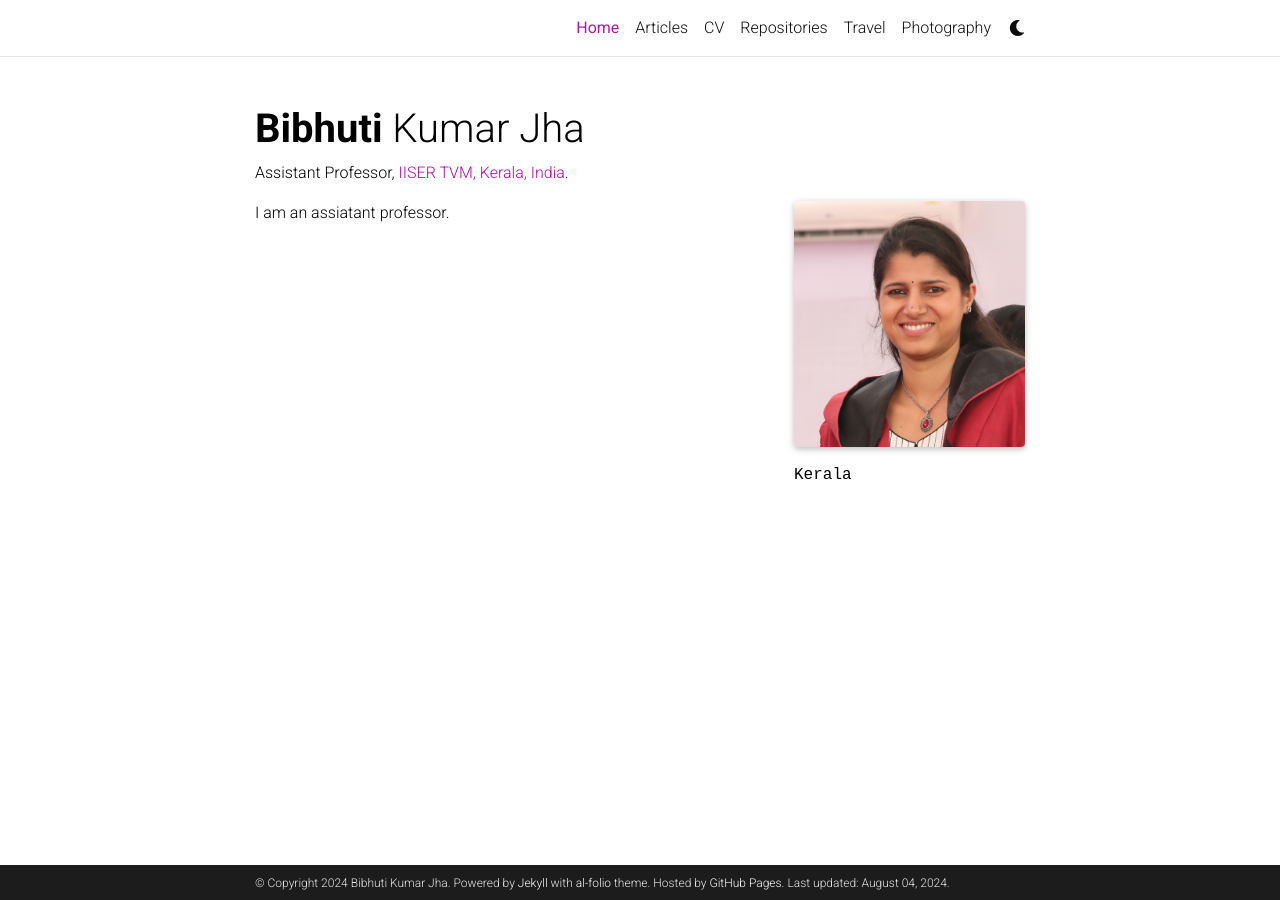
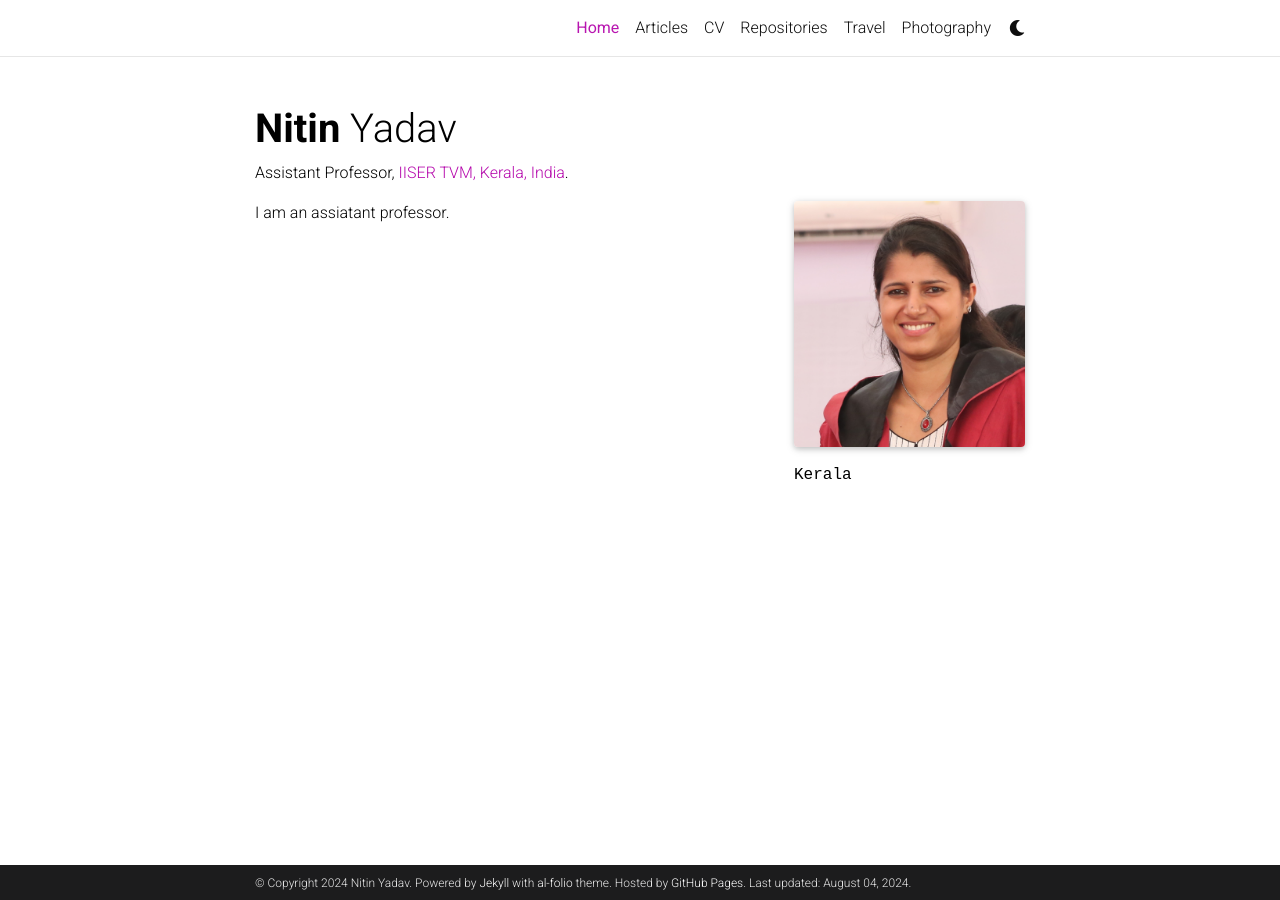
Before and after one commit to nitinyadav-solar/SOS.github.io, a Jekyll site: the page built from _pages/about.md, in a window 1280 px wide. Built offline with Jekyll 4.4.1, drawn with Linux system fonts in a browser that asks for light colours; full-size pictures stand in for the smaller copies a plugin makes; comment, search, counter and statistics services are not loaded; a style sheet for code colours, icons or effects is not loaded.

Commit message:
some changes in into

```diff
--- a/_config.yml
+++ b/_config.yml
@@ -3,12 +3,12 @@
 # -----------------------------------------------------------------------------
 
 title: blank # the website title (if blank, full name will be used instead)
-first_name: Bibhuti
-middle_name: Kumar
-last_name: Jha
+first_name: Nitin
+middle_name: #
+last_name: Yadav
 # email: you@example.com
 description: > # the ">" symbol means to ignore newlines until "footer_text:"
-  You will be looking at the personal page of Bibhuti Kumar Jha.
+  You will be looking at the personal page of Nitin Yadav.
 footer_text: >
   Powered by <a href="https://jekyllrb.com/" target="_blank">Jekyll</a> with <a href="https://github.com/alshedivat/al-folio">al-folio</a> theme.
   Hosted by <a href="https://pages.github.com/" target="_blank">GitHub Pages</a>.
@@ -259,8 +259,8 @@ display_tags: ['astrophotography', 'travel', 'code', 'math'] # this tags will be
 
 scholar:
 
-  last_name: [Jha]
-  first_name: [Bibhuti Kumar]
+  last_name: [Yadav]
+  first_name: [Nitin]
 
   style: apa
   locale: en
```
